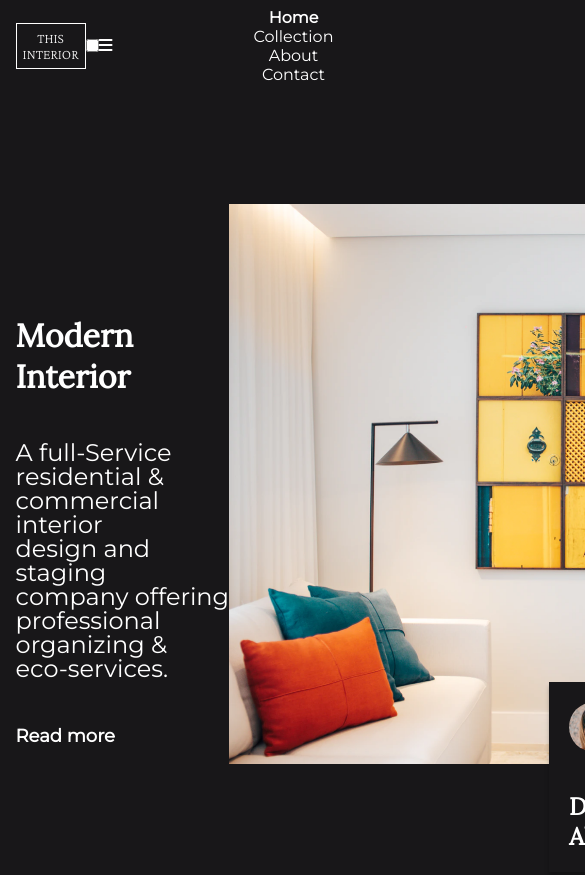
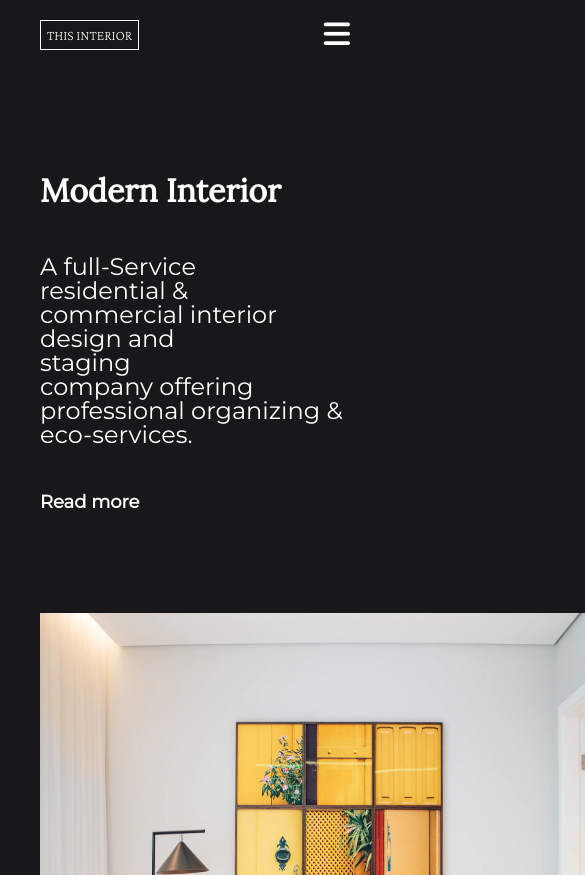
Before and after one commit to VitorCorrea98/Project-Interior, a plain HTML site: page index.html in a window 390 px wide. Shown: the top 875 px of the page, 585 px wide, since content can reach past the window. Drawn offline with nearby package versions, Linux system fonts and the light colour scheme; files whose address does not match are found by name.

Commit message:
Update style.css

```diff
--- a/style.css
+++ b/style.css
@@ -1,13 +1,13 @@
 *{
     margin: 0;
     padding: 0;
-    background-color: #181719;
 }
 
 body{
-    padding: 2% 4%;
+    padding: 20px 40px;
     height: 92vh;
     color: #FFFFFF;
+    background-color: #181719;
 }
 
 /* GENREAL TEXT STYLES */
@@ -35,6 +35,7 @@ header{
     justify-content: space-between;
     align-items: center;
     text-align: center;
+
 }
 
 header .logo{
@@ -58,6 +59,19 @@ nav > a:nth-child(1){
     text-decoration: solid;
     text-decoration: #FFFFFF;
 }
+
+.menu-btn{
+    cursor: pointer;
+    font-size: 30px;
+    display: none;
+}
+
+#click{
+    display: none;
+}
+
+
+
 
 /*******HEADER********/
 /*********END*********/
@@ -133,7 +147,7 @@ main img{
 
 
 .card{
-    background-color: rgb(33, 33, 65);
+    background-color: #181719;
     width: 400px;
     position: relative;
     bottom: 86px;
@@ -176,3 +190,73 @@ footer a{
 
 
 /* MEDIA QUERY */
+
+@media(max-width: 1000px ){
+
+    /*******HEADER********/
+    nav{
+        position: fixed;
+        top: 0px;
+        left: -100%;
+        background-color: #181719;
+        padding: 20px;
+        width: 100%;
+        height: 100vh;
+        display: flex;
+        flex-direction: column;
+        z-index: 1;
+        justify-content: center;
+        transition: all 0.3s ease;
+
+
+    }
+
+    #click:checked ~ nav{
+        left: 0%;
+    }
+
+    nav a{
+        margin-top: 90px;
+        margin-left: 0;
+    }
+
+    .menu-btn{
+        z-index: 2;
+        position: fixed;
+        right:40px;
+        display: block;
+    }
+
+    #click:checked ~ .menu-btn i::before{
+        content: "\f00d";
+    }
+
+
+    /*******HEADER********/
+    /*********END*********/
+
+
+
+    /********MAIN*******/
+
+
+    .main-pic{
+        width: 600px;
+    }
+
+    .card{
+        position: relative;
+        left: 100px;
+        width: 420px;
+    }
+
+
+    main{
+        display: flex;
+        flex-direction: column;
+    }
+
+
+    /********MAIN*******/
+    /********END********/
+}
```
